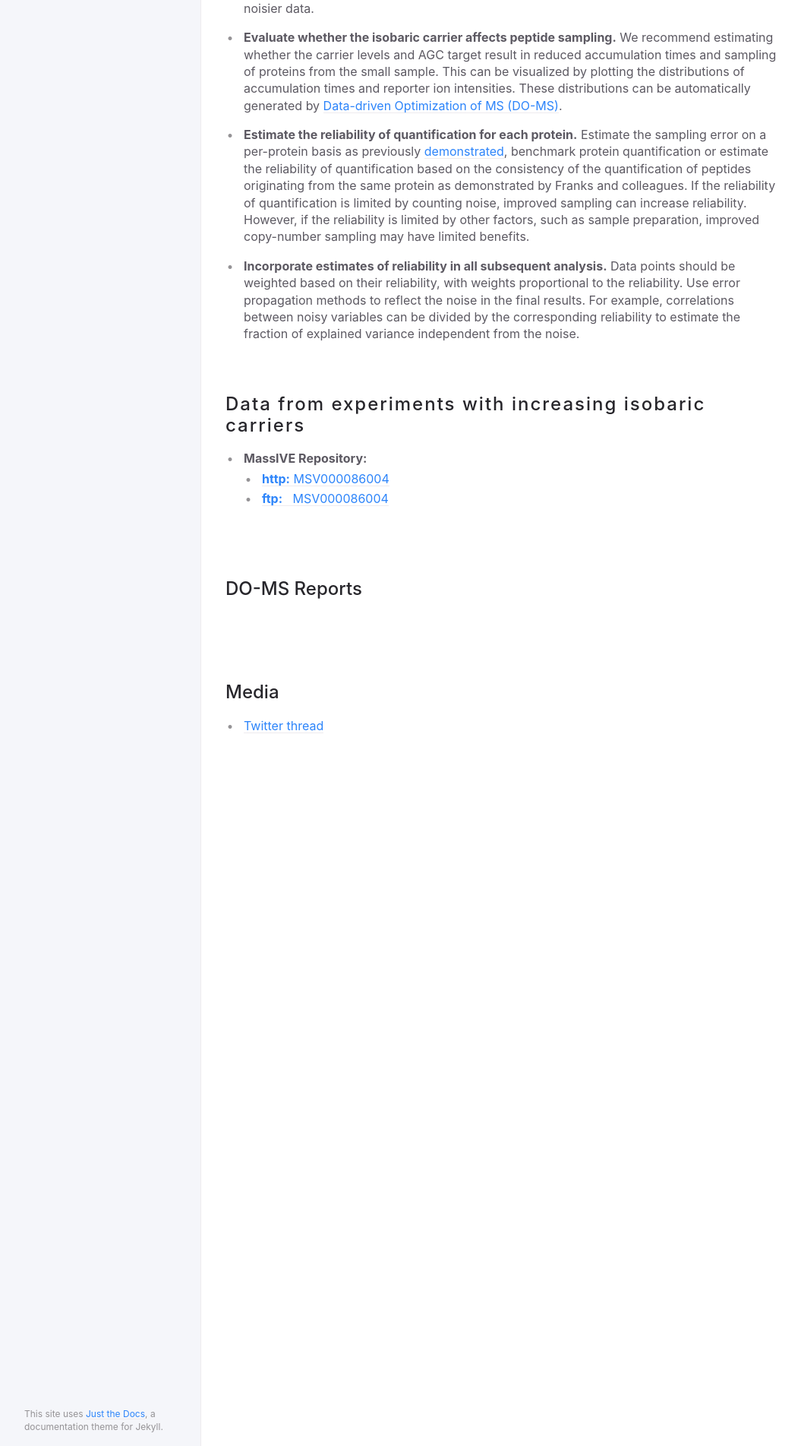
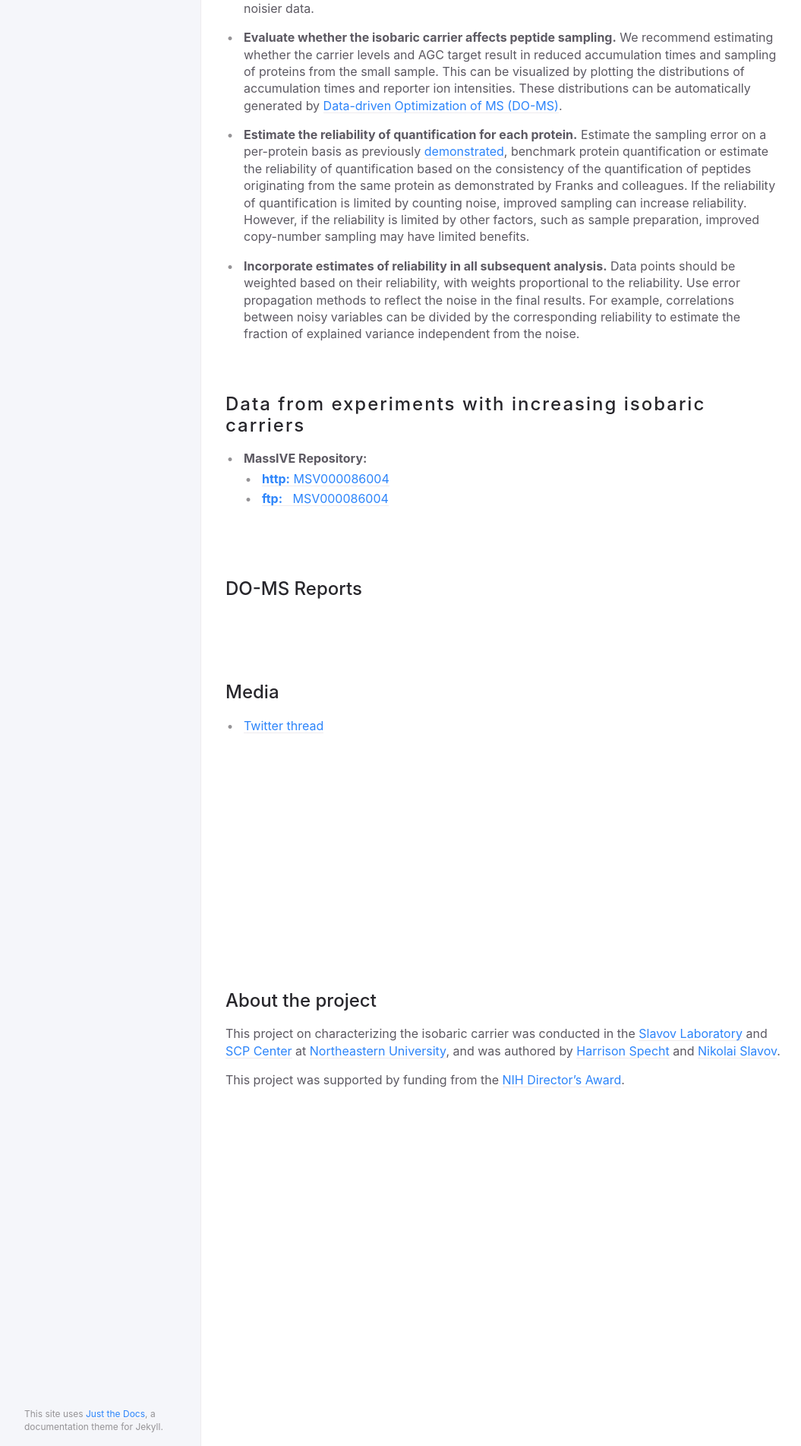
Before and after one commit to SlavovLab/SCoPE2, a Jekyll site: the page built from docs/mass-spec/Isobaric-carrier-optimization.md, in a window 1280 px wide. Shown: the part 1214-3117 px from the top of the page at 76% size, without its empty margins (91-1146 px from the left). Built offline with Jekyll 4.4.1, drawn with Linux system fonts in a browser that asks for light colours; nearby versions of some CDN libraries.

Commit message:
Update Isobaric-carrier-optimization.md

```diff
--- a/docs/mass-spec/Isobaric-carrier-optimization.md
+++ b/docs/mass-spec/Isobaric-carrier-optimization.md
@@ -88,6 +88,13 @@ To increase the throughput and quantitative accuracy of single-cell protein anal
 
 &nbsp;
 
+## About the project
+
+This project on characterizing the isobaric carrier was conducted in the [Slavov Laboratory](http://slavovlab.net) and [SCP Center](http://center.single-cell.net) at [Northeastern University](https://www.northeastern.edu/), and was authored by [Harrison Specht](http://harrisonspecht.com) and [Nikolai Slavov](https://coe.northeastern.edu/people/slavov-nikolai/).
+
+
+This project was supported by funding from the [NIH Director's Award](https://projectreporter.nih.gov/project_info_description.cfm?aid=9167004&icde=31336575).
+
 &nbsp;
 
 &nbsp;
```
